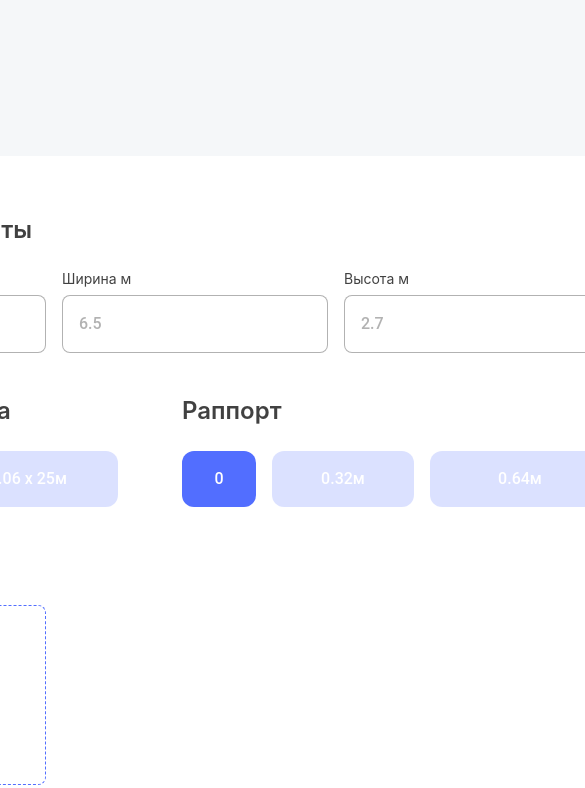
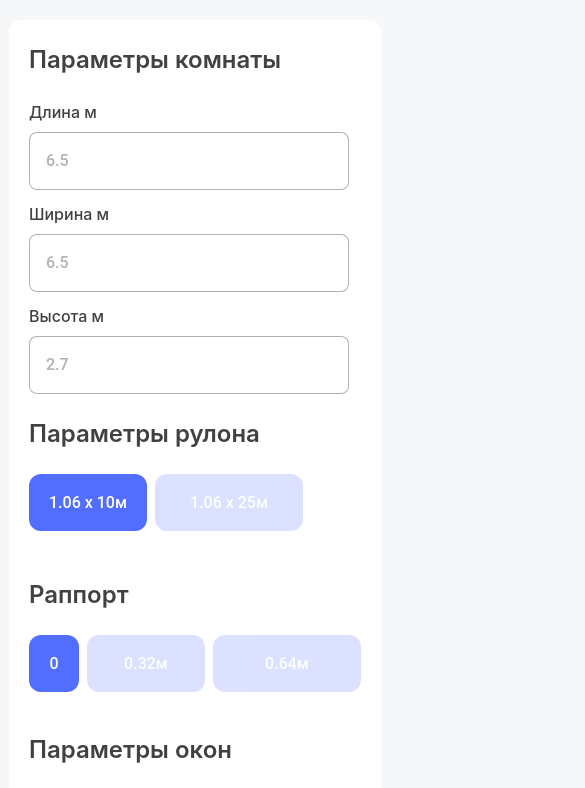
Before and after one commit to Duckkkkkkkkkkkk/wallpaper-calc, a React (Vite) app: page /#/calc in a window 390 px wide. Shown: the top 788 px of the page, 585 px wide, since content can reach past the window. Built offline with nearby package versions, Linux system fonts and the light colour scheme.

Commit message:
style: responsive fixes and layout improvements

```diff
--- a/src/components/CalcPage/CalcPage.module.css
+++ b/src/components/CalcPage/CalcPage.module.css
@@ -7,6 +7,10 @@
   padding: 58px 80px;
   background-color: var(--white);
   border-radius: 18px;
+
+  width: fit-content; /* контейнер обнимает содержимое */
+  max-width: calc(100% - 40px); /* отступы по бокам на мобильных */
+  box-sizing: border-box;
 }
 
 .title {
@@ -19,8 +23,11 @@
 
 .row {
   display: flex;
+  /* flex-wrap: wrap; */
   justify-content: space-between;
   width: 100%;
+
+  gap: 40px;
 }
 
 .blocks {
@@ -54,3 +61,48 @@
 .calc {
   margin-top: 73px;
 }
+
+@media (max-width: 768px) {
+  .container {
+    margin: 80px auto;
+    padding: 40px;
+    max-width: calc(100% - 32px);
+  }
+
+  .row {
+    flex-direction: column;
+    gap: 30px;
+  }
+
+  .itemsRow {
+    max-width: 100%;
+    gap: 12px;
+  }
+
+  /* .calc {
+    margin-top: 50px;
+  } */
+}
+
+/* Мобильная версия (480px и меньше) */
+@media (max-width: 480px) {
+  .container {
+    margin: 20px auto;
+    padding: 24px 20px;
+    max-width: calc(100% - 16px); /* минимальные отступы по бокам */
+    border-radius: 12px;
+  }
+
+  .row {
+    gap: 24px;
+  }
+
+  .itemsRow {
+    gap: 8px;
+    justify-content: flex-start;
+  }
+
+  /* .calc {
+    margin-top: 40px;
+  } */
+}
--- a/src/components/CalcPage/CalcPage.tsx
+++ b/src/components/CalcPage/CalcPage.tsx
@@ -44,13 +44,13 @@ export function CalcPage() {
         <OptionGroup
           title="Параметры рулона"
           options={["1.06 x 10м", "1.06 x 25м"]}
-          widths={[142, 180]}
+          widths={{ desktop: [142, 180], mobile: [118, 148] }}
           defaultValue="1.06 x 10м"
         />
         <OptionGroup
           title="Раппорт"
           options={["0", "0.32м", "0.64м"]}
-          widths={[74, 142, 180]}
+          widths={{ desktop: [74, 142, 180], mobile: [50, 118, 148] }}
           defaultValue="0"
         />
       </div>
--- a/src/components/RoomParams/RoomParams.module.css
+++ b/src/components/RoomParams/RoomParams.module.css
@@ -8,6 +8,31 @@
 }
 
 .row {
-  display: flex;
+  display: grid;
   gap: 16px;
+  grid-template-columns: repeat(3, 1fr);
+  width: 100%;
 }
+
+@media (max-width: 1199px) and (min-width: 768px) {
+  .row {
+    grid-template-columns: repeat(2, 1fr);
+    gap: 14px;
+  }
+}
+
+@media (max-width: 768px) {
+  .row {
+    grid-template-columns: 1fr;
+    gap: 12px;
+  }
+}
+
+@media (max-width: 480px) {
+
+  .row {
+    /* grid-template-columns: 1fr;
+    flex-direction: column; поля ввода становятся друг под другом */
+    gap: 12px;
+  }
+}
--- a/src/components/ui/InputField/InputField.module.css
+++ b/src/components/ui/InputField/InputField.module.css
@@ -6,7 +6,9 @@
 }
 
 .label {
-  font-size: 14px;
+  font-size: 16px;
+  font-weight: 500;
+  line-height: 24px;
   color: var(--black-80);
 }
 
@@ -50,9 +52,23 @@
 .input::-webkit-outer-spin-button,
 .input::-webkit-inner-spin-button {
   -webkit-appearance: none;
+  appearance: none;
   margin: 0;
 }
 
 .input[type="number"] {
-  -moz-appearance: textfield; /* для Firefox */
+  -moz-appearance: textfield;
+  appearance: textfield;
 }
+
+@media (max-width: 768px) {
+  .input {
+    width: 320px;
+  }
+}
+
+@media (max-width: 480px) {
+  .input {
+    width: 320px;
+  }
+}
--- a/src/components/ui/OptionGroup/OptionGroup.module.css
+++ b/src/components/ui/OptionGroup/OptionGroup.module.css
@@ -1,5 +1,6 @@
 .wrapper {
   margin-top: 42px;
+  width: 100%;
 }
 
 .title {
@@ -13,5 +14,30 @@
 .pills {
   display: flex;
   gap: 16px;
-  flex-wrap: wrap;
 }
+
+@media (max-width: 1024px) {
+  .pills {
+    flex-wrap: wrap;
+  }
+}
+
+@media (max-width: 768px) {
+  .wrapper {
+    margin-top: 32px;
+  }
+
+  .pills {
+    gap: 12px;
+  }
+}
+
+@media (max-width: 480px) {
+  .wrapper {
+    margin-top: 24px;
+  }
+
+  .pills {
+    gap: 8px;
+  }
+}
--- a/src/components/ui/OptionGroup/OptionGroup.tsx
+++ b/src/components/ui/OptionGroup/OptionGroup.tsx
@@ -1,17 +1,29 @@
-import { useState } from "react";
+import { useState, useEffect } from "react";
 import styles from "./OptionGroup.module.css";
 import { OptionPill } from "../OptionPill/OptionPill";
 
 interface OptionGroupProps {
   title: string;
   options: string[];
-  widths?: number[];
+  widths?: {
+    desktop: number[];
+    mobile: number[];
+  };
   defaultValue?: string;
   onChange?: (value: string) => void;
 }
 
 export function OptionGroup({ title, options, widths, defaultValue, onChange }: OptionGroupProps) {
   const [selected, setSelected] = useState(defaultValue ?? options[0]);
+  const [isMobile, setIsMobile] = useState(window.innerWidth <= 480);
+
+  useEffect(() => {
+    const handler = () => setIsMobile(window.innerWidth <= 480);
+    window.addEventListener("resize", handler);
+    return () => window.removeEventListener("resize", handler);
+  }, []);
+
+  const currentWidths = isMobile ? widths?.mobile : widths?.desktop;
 
   const handleSelect = (value: string) => {
     setSelected(value);
@@ -28,7 +40,7 @@ export function OptionGroup({ title, options, widths, defaultValue, onChange }:
             value={o}
             selected={o === selected}
             onClick={() => handleSelect(o)}
-            style={{ width: widths?.[i] ? `${widths[i]}px` : 'auto' }}
+            style={{ width: currentWidths?.[i] ? `${currentWidths[i]}px` : "auto" }}
           />
         ))}
       </div>
--- a/src/components/ui/OptionPill/OptionPill.module.css
+++ b/src/components/ui/OptionPill/OptionPill.module.css
@@ -11,6 +11,11 @@
   line-height: 24px;
   cursor: pointer;
   transition: background-color 0.3s ease, opacity 0.3s ease;
+
+  text-align: center;
+  box-sizing: border-box;
+  height: 57px;
+  white-space: nowrap;
 }
 
 .pill:hover {
@@ -27,3 +32,23 @@
   background: var(--brand);
   opacity: 1;
 }
+
+@media (max-width: 768px) {
+  .pill {
+    padding: 13px 26px;
+  }
+}
+
+@media (max-width: 480px) {
+  .pill {
+    padding: 9px 20px;
+
+  }
+}
+
+@media (max-width: 360px) {
+  .pill {
+    width: 100%;
+    flex: none;
+  }
+}
```
